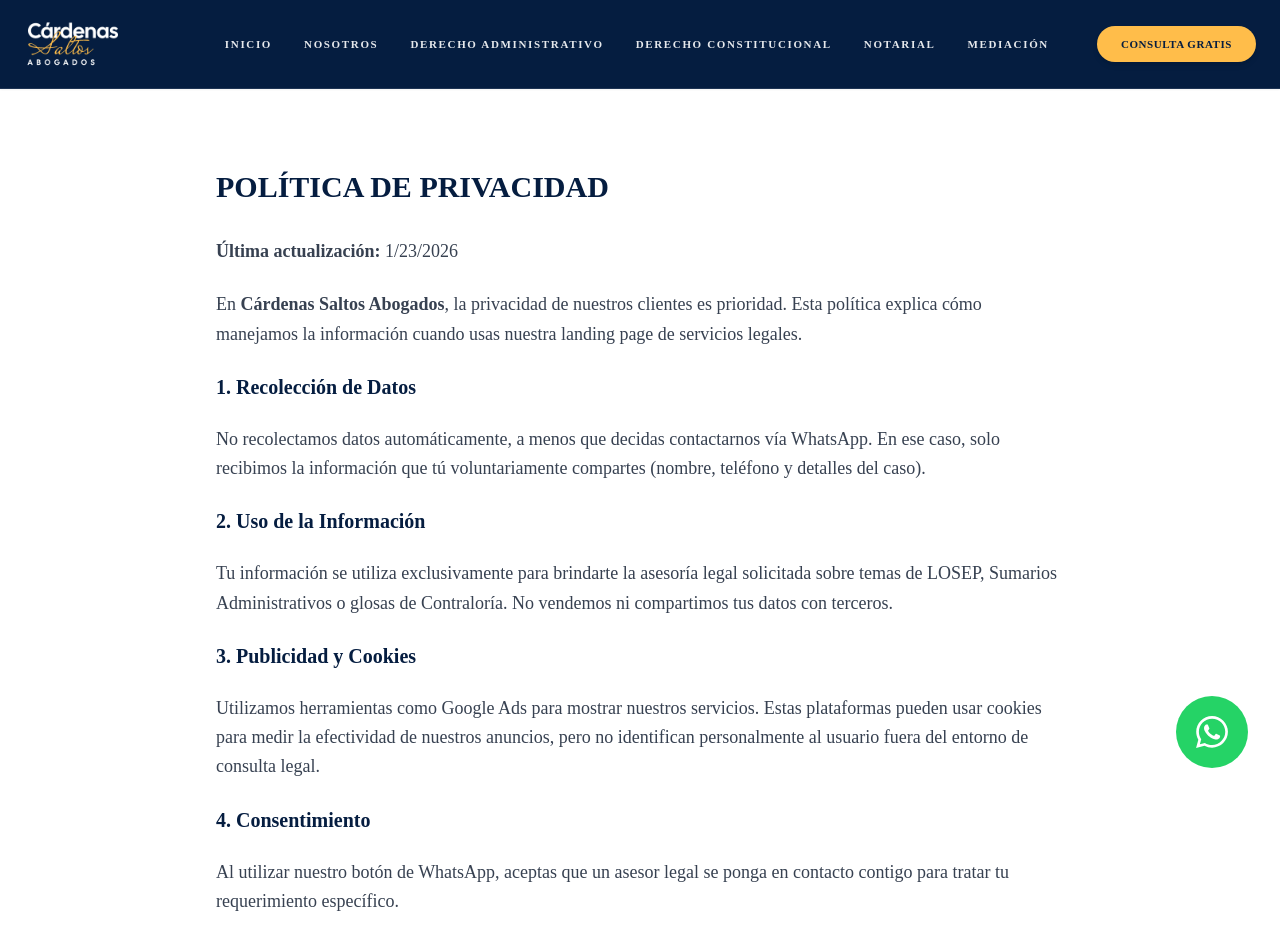
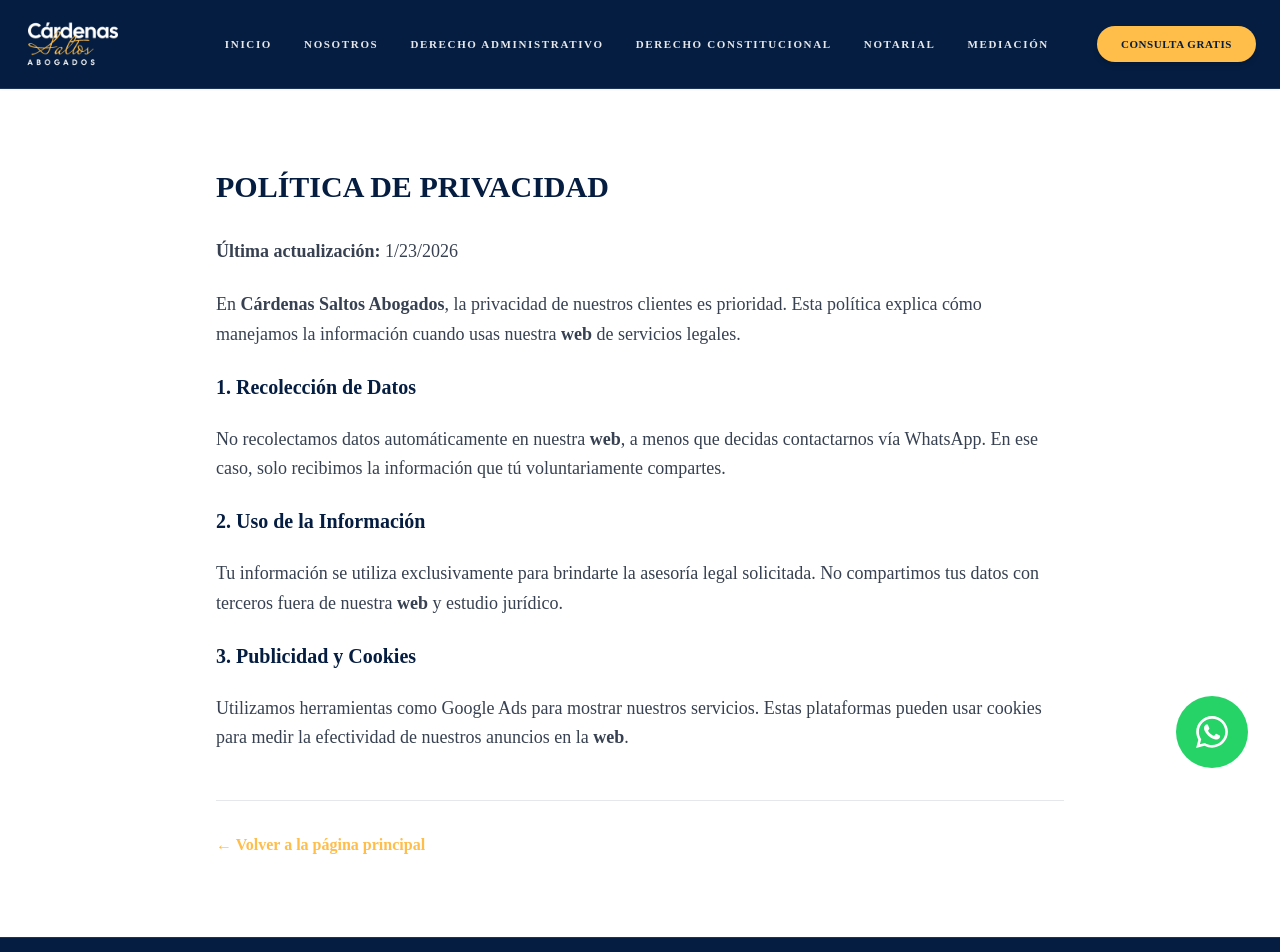
Before and after one commit to DevCardenasS/web-cardenas-saltos, a Next.js app: page /politica-privacidad in a window 1280 px wide. Shown: the top 952 px of the page. Built offline with nearby package versions, Linux system fonts and the light colour scheme.

Commit message:
Update politica-privacidad.js

```diff
--- a/pages/politica-privacidad.js
+++ b/pages/politica-privacidad.js
@@ -12,23 +12,20 @@ export default function PoliticaPrivacidad() {
       <section className="space-y-6 text-lg leading-relaxed text-gray-700">
         <p><strong>Última actualización:</strong> {new Date().toLocaleDateString()}</p>
 
-        <p>En <strong>Cárdenas Saltos Abogados</strong>, la privacidad de nuestros clientes es prioridad. Esta política explica cómo manejamos la información cuando usas nuestra landing page de servicios legales.</p>
+        <p>En <strong>Cárdenas Saltos Abogados</strong>, la privacidad de nuestros clientes es prioridad. Esta política explica cómo manejamos la información cuando usas nuestra <strong>web</strong> de servicios legales.</p>
 
         <h2 className="text-xl font-bold text-[#051d40]">1. Recolección de Datos</h2>
-        <p>No recolectamos datos automáticamente, a menos que decidas contactarnos vía WhatsApp. En ese caso, solo recibimos la información que tú voluntariamente compartes (nombre, teléfono y detalles del caso).</p>
+        <p>No recolectamos datos automáticamente en nuestra <strong>web</strong>, a menos que decidas contactarnos vía WhatsApp. En ese caso, solo recibimos la información que tú voluntariamente compartes.</p>
 
         <h2 className="text-xl font-bold text-[#051d40]">2. Uso de la Información</h2>
-        <p>Tu información se utiliza exclusivamente para brindarte la asesoría legal solicitada sobre temas de LOSEP, Sumarios Administrativos o glosas de Contraloría. No vendemos ni compartimos tus datos con terceros.</p>
+        <p>Tu información se utiliza exclusivamente para brindarte la asesoría legal solicitada. No compartimos tus datos con terceros fuera de nuestra <strong>web</strong> y estudio jurídico.</p>
 
         <h2 className="text-xl font-bold text-[#051d40]">3. Publicidad y Cookies</h2>
-        <p>Utilizamos herramientas como Google Ads para mostrar nuestros servicios. Estas plataformas pueden usar cookies para medir la efectividad de nuestros anuncios, pero no identifican personalmente al usuario fuera del entorno de consulta legal.</p>
-
-        <h2 className="text-xl font-bold text-[#051d40]">4. Consentimiento</h2>
-        <p>Al utilizar nuestro botón de WhatsApp, aceptas que un asesor legal se ponga en contacto contigo para tratar tu requerimiento específico.</p>
+        <p>Utilizamos herramientas como Google Ads para mostrar nuestros servicios. Estas plataformas pueden usar cookies para medir la efectividad de nuestros anuncios en la <strong>web</strong>.</p>
       </section>
 
       <div className="mt-12 pt-8 border-t border-gray-200">
-        <a href="/prueba" className="text-[#ffbd4a] font-bold hover:underline">← Volver a la página principal</a>
+        <a href="https://cardenassaltos.com" className="text-[#ffbd4a] font-bold hover:underline">← Volver a la página principal</a>
       </div>
     </div>
   );
```
